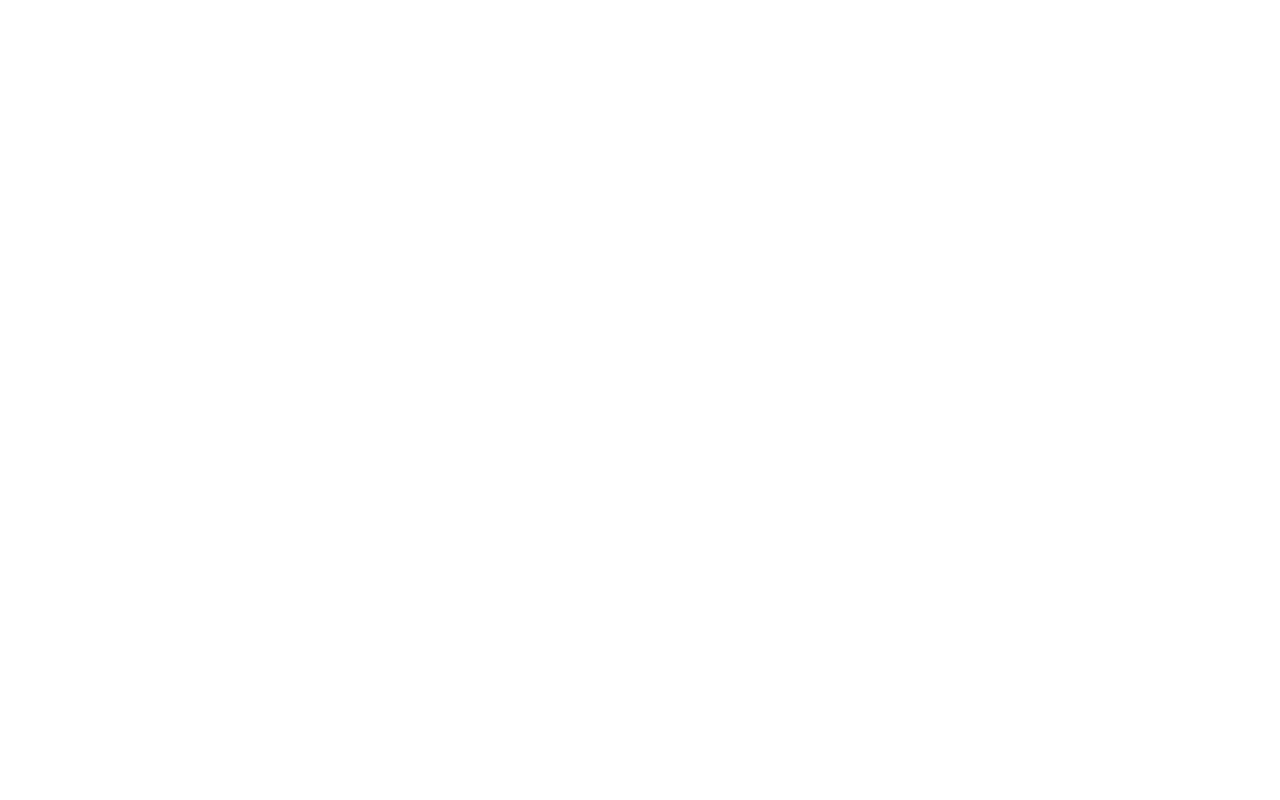
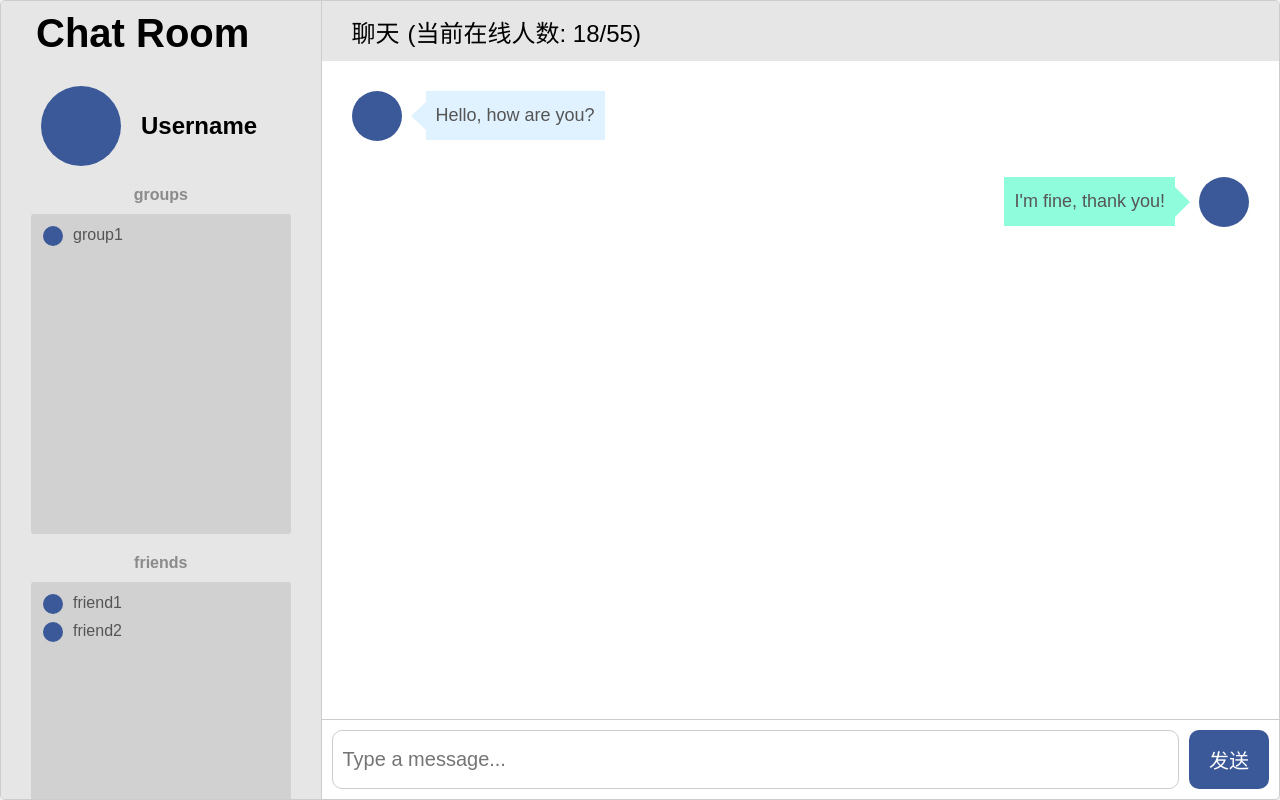
Before and after one commit to JayCeey/Chat-Room, a plain HTML site: page front-end/html/index.html in a window 1280 px wide. Drawn offline with Linux system fonts and the light colour scheme.

Commit message:
登录和主页面

```diff
--- a/front-end/css/index.css
+++ b/front-end/css/index.css
@@ -0,0 +1,235 @@
+* {
+    box-sizing: border-box;
+    margin: 0;
+    padding: 0;
+}
+
+html, body {
+    width: 100%;
+    height: 100%;
+    font-family: Arial, sans-serif;
+    display: flex;
+    justify-content: center;
+    align-items: center;
+    background-color: #f0f0f0;
+}
+
+.chat-room {
+    display: flex;
+    width: 100%;
+    height: 100%;
+    border: 1px solid #ccc;
+    border-radius: 5px;
+    overflow: hidden;
+    background-color: white;
+}
+
+.sidebar {
+    width: 25%;
+    background-color: #e6e6e6;
+    padding: 0px 30px 30px 30px;
+    display: flex;
+    flex-direction: column;
+    gap: 20px;
+}
+
+.logo {
+    display: flex;
+    padding: 10px 5px 10px 5px;
+}
+
+.profile {
+    display: flex;
+    align-items: center;
+    gap: 10px;
+    padding-left: 10px;
+}
+
+.user_avatar {
+    width: 80px;
+    height: 80px;
+    background-color: #3b5998;
+    border-radius: 50%;
+}
+
+.username {
+    font-weight: bold;
+    font-size: 24px;
+    margin-left: 10px;
+}
+
+.username:hover {
+    font-weight: bold;
+    color:deepskyblue;
+    font-size: 24px;
+    margin-left: 10px;
+}
+
+.section-title {
+    margin-bottom: 10px;
+    text-align: center;
+    color: #8b8b8b;
+    font-size: 16px;
+    font-weight: bold;
+}
+
+.group, .friend {
+    background-color: #d1d1d1;
+    padding: 5px;
+    border-radius: 3px;
+    display: flex;
+    flex-direction: column;
+    gap: 8px;
+    height: 320px;
+    padding: 12px;
+    overflow-y: auto;
+}
+
+.group_item, .friend_item{
+    display: flex;
+    font-size: 16px;
+    color:#555;
+}
+
+.group_avatar, .friend_avatar {
+    width: 20px;
+    height: 20px;
+    background-color: #3b5998;
+    border-radius: 50%;
+    margin-right: 10px;
+}
+
+.chat-info {
+    height: 50px;
+    display: flex;
+    justify-content: left;
+    gap: 8px;
+    padding: 30px;
+    font-size: 24px;
+    background-color: #e6e6e6  ;
+    margin-bottom: 30px;
+    align-items: center;
+}
+
+.main-chat {
+    flex: 1;
+    display: flex;
+    flex-direction: column;
+    border-left: 1px solid #ccc;
+}
+
+.avatar {
+    width: 50px;
+    height: 50px;
+    background-color: #3b5998;
+    border-radius: 50%;
+}
+
+.messages {
+    flex: 1;
+    padding: 0 30px 0 30px;
+    overflow-y: auto;
+    display: flex;
+    flex-direction: column;
+    gap: 10px;
+}
+
+.message {
+    width: 100%;
+}
+
+.message-left {
+    display: flex;
+    justify-content: left;
+}
+
+.message-right {
+    display: flex;
+    justify-content: flex-end;
+}
+
+.message .avatar {
+    width: 50px;
+    height: 50px;
+}
+
+.msg-left-text {
+    position: relative;
+    display: inline-block;
+    margin: 0 0 1.5em 24px;
+    padding: 14px 10px;
+    min-width: 20px;
+    max-width: 70%;
+    color: #555;
+    font-size: 18px;
+    background: #e0f2ff;
+}
+
+.msg-left-text:before {
+    content: "";
+    position: absolute;
+    top: 50%;
+    left: -30px;
+    margin-top: -15px;
+    border: 15px solid transparent;
+    border-right: 16px solid #e0f2ff;
+}
+
+.msg-left-text p {
+    margin: 0;
+    padding: 0;
+}
+
+.msg-right-text {
+    position: relative;
+    display: inline-block;
+    margin: 0 24px 1.5em 0;
+    padding: 14px 10px;
+    min-width: 20px;
+    max-width: 70%;
+    clear: both;
+    color: #555;
+    font-size: 18px;
+    background: #8ffcdb;
+}
+
+.msg-right-text:before {
+    content: "";
+    position: absolute;
+    top: 50%;
+    left: 100%;
+    margin-top: -15px;
+    border: 15px solid transparent;
+    border-left: 15px solid #8ffcdb;
+}
+
+.msg-right-text p {
+    margin: 0;
+    padding: 0;
+}
+
+.input-bar {
+    display: flex;
+    border-top: 1px solid #ccc;
+    padding: 10px;
+    gap: 10px;
+    height: 80px;
+}
+
+.input-bar input {
+    flex: 1;
+    padding: 10px;
+    border: 1px solid #ccc;
+    border-radius: 10px;
+    font-size: 20px;
+}
+
+.input-bar button {
+    padding: 10px 20px;
+    border: none;
+    background-color: #3b5998;
+    color: white;
+    border-radius: 10px;
+    cursor: pointer;
+    font-size: 20px;
+}
--- a/front-end/css/login.css
+++ b/front-end/css/login.css
@@ -22,32 +22,34 @@ h1 {
 }
 
 .form-group {
-    margin-bottom: 15px;
-    font-family: 'SimHei'
+    padding: 8px 0 8px 0;
+    font-family: 'SimHei';
 }
 
 .switch {
+    display: flex;
+    justify-content: flex-end;
+}
+
+.switch a{
     font-size: 13px;
     font-family: 'Courier New', Courier, monospace;
-    color:darkgray;
-    text-decoration: darkgray;
-    display: flex;
-    justify-content: flex-end;
-    gap: 15px;
+    color:gray;
+    text-decoration: none;
     margin-right: 10px;
 }
 
-
-label {
-    display: block;
-    margin-bottom: 5px;
+.switch a:hover {
+    color:lightskyblue;
+    text-decoration: none;
 }
 
 input[type="text"], input[type="password"] {
     width: 100%;
-    padding: 8px;
+    padding: 12px;
     border: 1px solid #ccc;
     border-radius: 10px;
+    font-size: 15px;
 }
 
 button {
@@ -55,20 +57,21 @@ button {
     padding: 10px;
     border: none;
     border-radius: 10px;
-    background-color: #29b491;
+    background-color:#29b491;
     color: #fff;
     font-size: 20px;
     cursor: pointer;
-    font-family: 'Youyuan'
+    font-family: 'Youyuan';
 }
 
 button:hover {
-    background-color: #29b491;
+    background-color:green;
 }
 
 #message {
     text-align: right;
-    margin-top: 10px;
     color: red;
     font-size: 12px;
+    min-height: 15px; /* 设置最小高度，确保占用空间 */
+    margin: 0 0 5 5;
 }
--- a/front-end/html/index.html
+++ b/front-end/html/index.html
@@ -0,0 +1,69 @@
+<!DOCTYPE html>
+<html lang="zh-CN">
+<head>
+    <meta charset="UTF-8">
+    <meta name="viewport" content="width=device-width, initial-scale=1.0">
+    <title>Chat Room</title>
+    <link rel="stylesheet" href="../css/index.css">
+</head>
+<body>
+    <div class="chat-room">
+        <div class="sidebar">
+            <div class="logo">
+                <span style="font-size: 40px; font-family:Arial, sans-serif;font-weight: bold;"> Chat Room</span>
+            </div>
+            <div class="profile">
+                <div class="user_avatar"></div>
+                <span class="username" onclick="user_info()">Username</span>
+            </div>
+            <div class="groups">
+                <div class="section-title">groups</div>
+                <div class="group">
+                    <div class="group_item">
+                        <div class="group_avatar"></div>
+                        <div class="group_name">group1</div>
+                    </div>
+                </div>
+            </div>
+            <div class="friends">
+                <div class="section-title">friends</div>
+                <div class="friend">
+                    <div class="friend_item">
+                        <div class="friend_avatar"></div>
+                        <div class="friend_name">friend1</div>
+                    </div>
+                    <div class="friend_item">
+                        <div class="friend_avatar"></div>
+                        <div class="friend_name">friend2</div>
+                    </div>
+                </div>
+            </div>
+        </div>
+        <div class="main-chat">
+            <div class="chat-info">
+                <span id="chat-name">聊天</span>
+                <span id="online-members">(当前在线人数: 18/55)</span>
+            </div>
+            <div class="messages">
+                <div class="message">
+                    <div class="message-left">
+                        <div class="avatar"></div>
+                        <p class="msg-left-text">Hello, how are you?</p>
+                    </div>
+                </div>
+                <div class="message">
+                    <div class="message-right">
+                        <p class="msg-right-text">I'm fine, thank you!</p>
+                        <div class="avatar"></div>
+                    </div>
+                </div>
+            </div>
+            <div class="input-bar">
+                <input type="text" placeholder="Type a message...">
+                <button>发送</button>
+            </div>
+        </div>
+    </div>
+    <script src="../js/index.js"></script>
+</body>
+</html>
--- /dev/null
+++ b/front-end/js/index.js
@@ -0,0 +1,35 @@
+document.querySelector('button').addEventListener('click', () => {
+    const input = document.querySelector('input');
+    const messageText = input.value.trim();
+    if (messageText) {
+        const messages = document.querySelector('.messages');
+        const message = document.createElement('div');
+        message.classList.add('message');
+
+        const message_right = document.createElement('div');
+        message_right.classList.add('message-right');
+
+        const text = document.createElement('p');
+        text.classList.add('msg-right-text');
+        text.textContent = messageText;
+
+        const avatar = document.createElement('div');
+        avatar.classList.add('avatar');
+
+        messages.appendChild(message);
+        message.appendChild(message_right);
+        message_right.appendChild(text);
+        message_right.appendChild(avatar);
+
+
+        messages.scrollTop = messages.scrollHeight;
+
+        input.value = '';
+    }
+});
+
+document.querySelector('input').addEventListener('keypress', (event) => {
+    if (event.key === 'Enter') {
+        document.querySelector('button').click();
+    }
+});
```
Also changed, not shown: front-end/html/login.html (+9 -8 lines), front-end/js/login.js (+24 -2 lines), front-end/js/mock/server.js (added, +45 -0 lines), front-end/js/model/login.js (added, +15 -0 lines), front-end/js/package.json (added, +15 -0 lines), front-end/js/mock/login.js (added), 2 other files.
